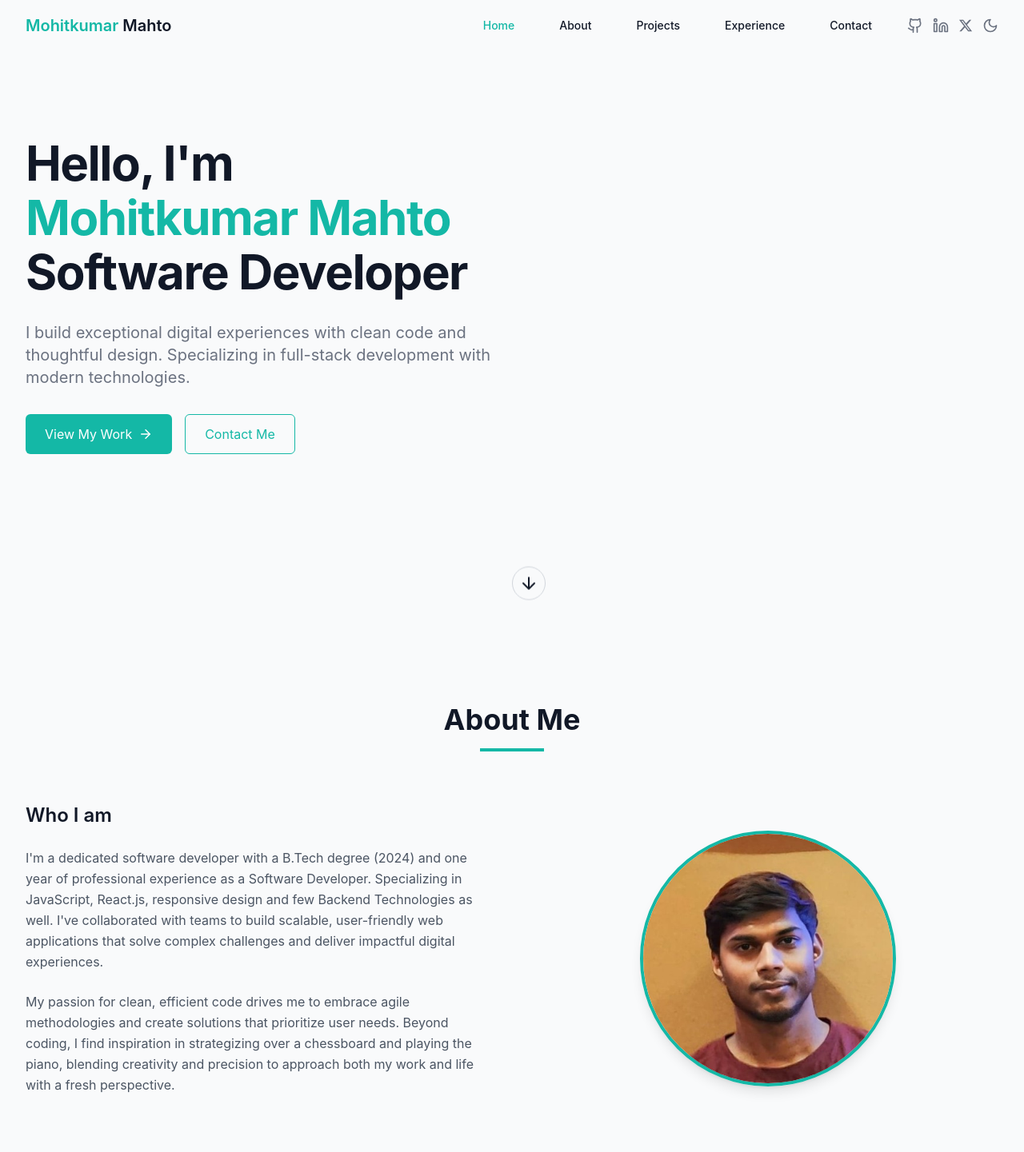
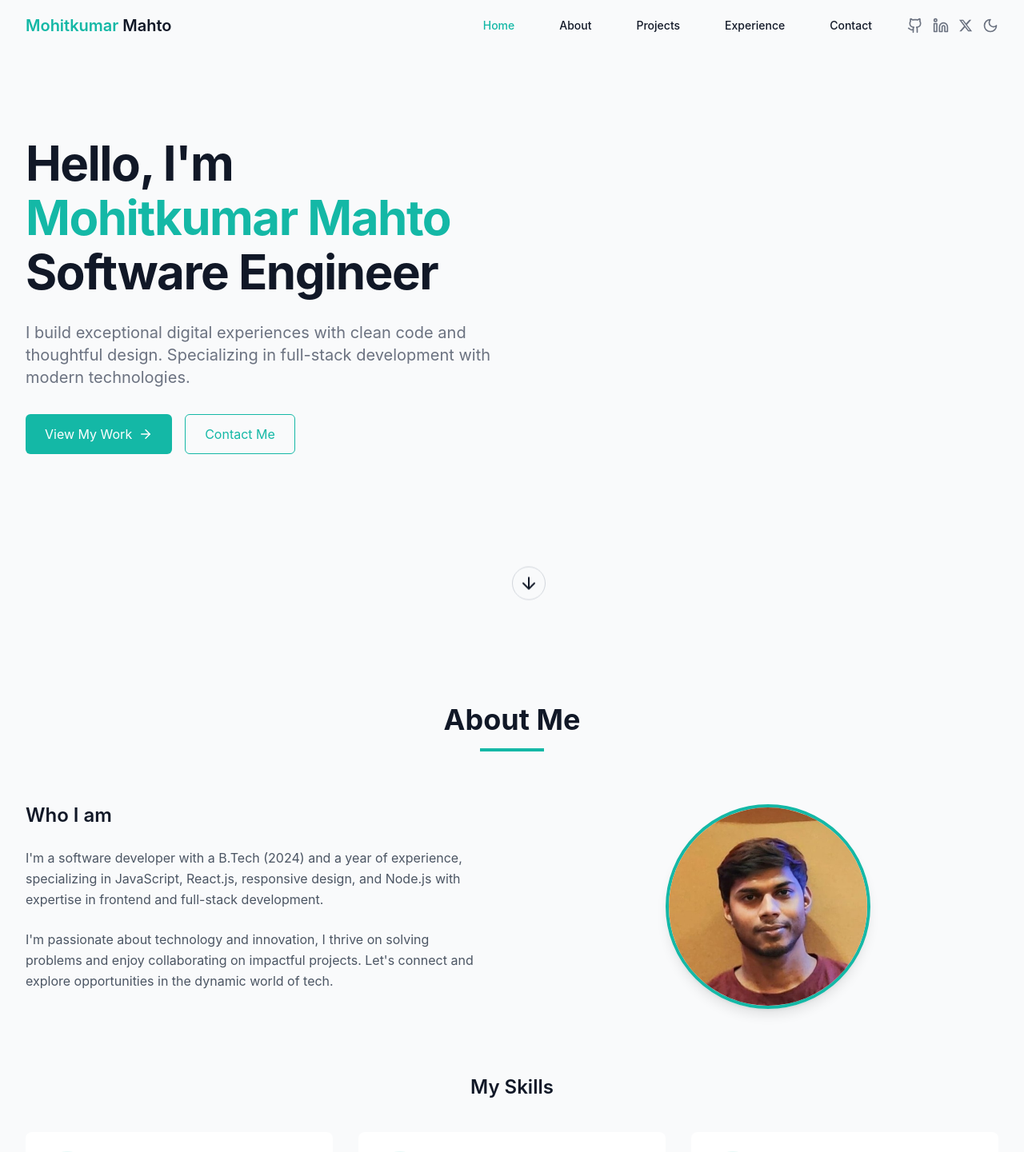
Before and after one commit to mohitkr07/portfolio, a Next.js app: page / in a window 1280 px wide. Shown: the top 1441 px of the page at 80% size. Built offline with nearby package versions, Linux system fonts and the light colour scheme.

Commit message:
chore: minor content update

```diff
--- a/src/app/layout.tsx
+++ b/src/app/layout.tsx
@@ -14,7 +14,7 @@ const geistMono = Geist_Mono({
 });
 
 export const metadata: Metadata = {
-  title: "Mohitkumar | Software Developer",
+  title: "Mohitkumar | Software Engineer",
   description: "Generated by create next app",
   icons: {
     icon: '/favicon.svg',
--- a/src/components/About.tsx
+++ b/src/components/About.tsx
@@ -70,23 +70,20 @@ const About: React.FC = () => {
           <div>
             <h3 className="text-2xl font-semibold mb-6">Who I am</h3>
             <p className="text-gray-600 dark:text-gray-400 mb-6 leading-relaxed">
-              I&apos;m a dedicated software developer with a B.Tech degree
-              (2024) and one year of professional experience as a Software Developer. Specializing in JavaScript, React.js, responsive
-              design and few Backend Technologies as well. I&apos;ve collaborated with teams to build scalable,
-              user-friendly web applications that solve complex challenges and
-              deliver impactful digital experiences.
+              I&apos;m a software developer with a B.Tech (2024) and a year of
+              experience, specializing in JavaScript, React.js, responsive
+              design, and Node.js with expertise in frontend and full-stack
+              development.
             </p>
             <p className="text-gray-600 dark:text-gray-400 mb-6 leading-relaxed">
-              My passion for clean, efficient code drives me to embrace agile
-              methodologies and create solutions that prioritize user needs.
-              Beyond coding, I find inspiration in strategizing over a
-              chessboard and playing the piano, blending creativity and
-              precision to approach both my work and life with a fresh
-              perspective.
+              I&apos;m passionate about technology and innovation, I thrive on
+              solving problems and enjoy collaborating on impactful projects.
+              Let&apos;s connect and explore opportunities in the dynamic world of
+              tech.
             </p>
           </div>
           <div className="order-first lg:order-last flex justify-center items-center">
-            <div className="relative w-80 h-80 rounded-full overflow-hidden border-4 border-teal-500 shadow-lg">
+            <div className="relative w-64 h-64 rounded-full overflow-hidden border-4 border-teal-500 shadow-lg">
               <Image
                 src="/profile.jpeg"
                 alt="Profile"
--- a/src/components/Hero.tsx
+++ b/src/components/Hero.tsx
@@ -26,7 +26,7 @@ const Hero: React.FC = () => {
           >
             <span className="block">Hello, I&apos;m</span>
             <span className="block mt-2 text-teal-500">Mohitkumar Mahto</span>
-            <span className="block mt-2">Software Developer</span>
+            <span className="block mt-2">Software Engineer</span>
           </h1>
 
           <p
```
Also changed, not shown: public/robots.txt.
